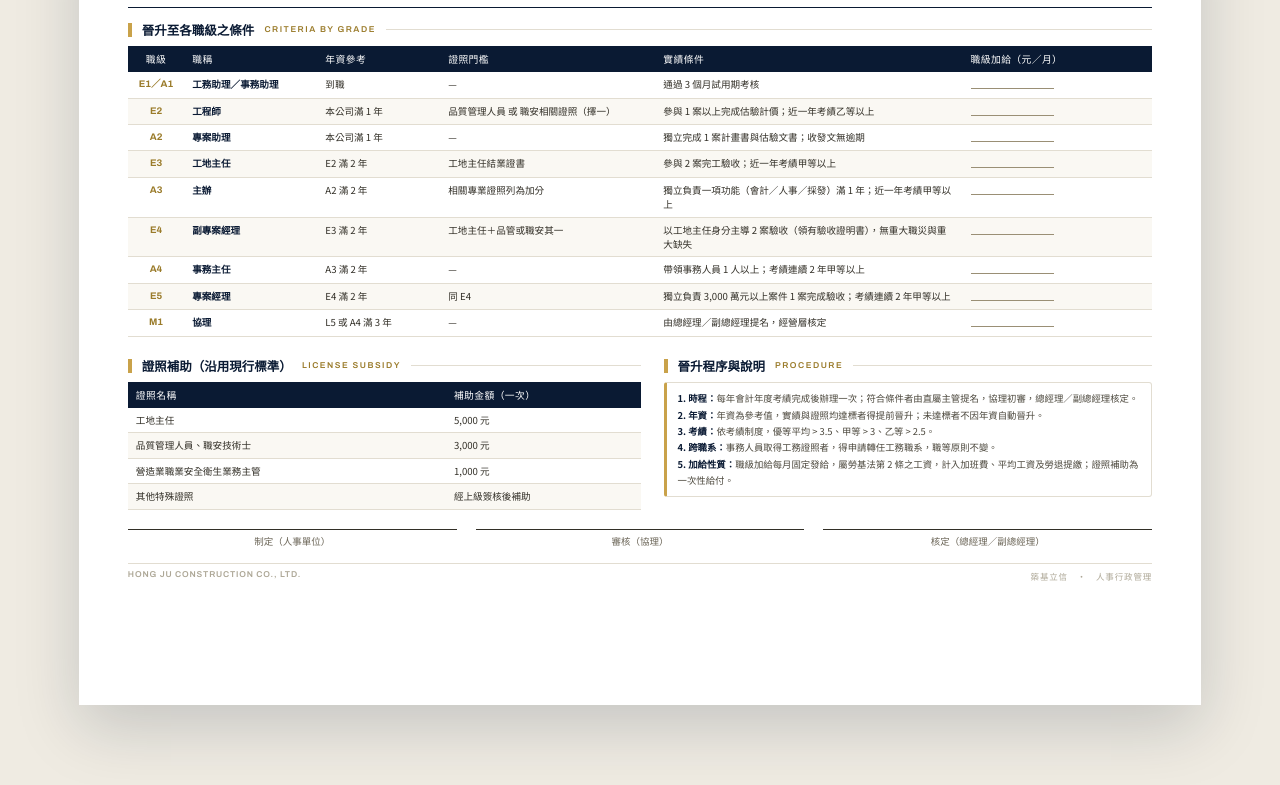
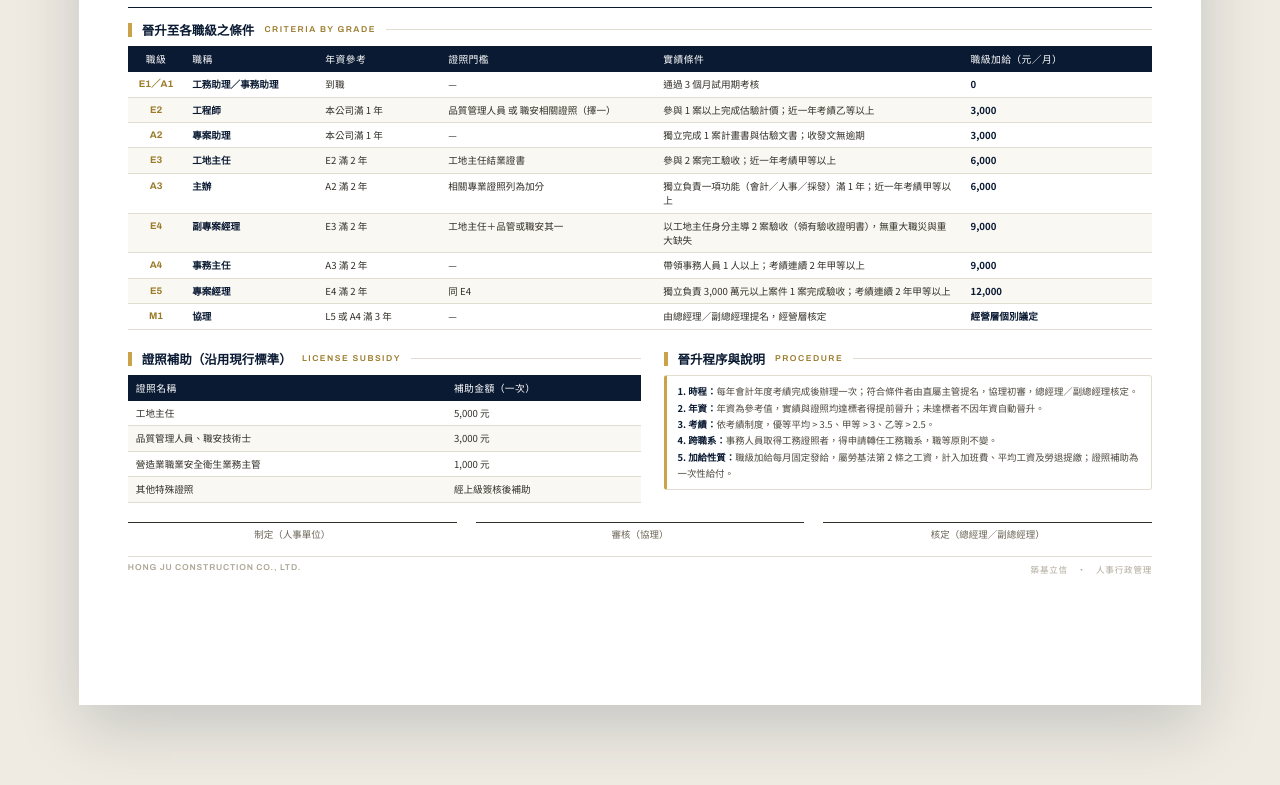
Before and after one commit to YJ-chen0830/hongju-forms, a plain HTML site: page career-ladder.html in a window 1280 px wide. Shown: the part 1113-1898 px from the top of the page. Drawn offline with Linux system fonts and the light colour scheme.

Commit message:
Fill grade allowance amounts on career ladder
Co-Authored-By: Claude Opus 5.5 <noreply@anthropic.com>
Claude-Session: https://claude.ai/code/session_01WaCtjMo4sbiKZhgHriApBj

```diff
--- a/career-ladder.html
+++ b/career-ladder.html
@@ -194,15 +194,15 @@
         <colgroup><col style="width:5.5%;"><col style="width:13%;"><col style="width:12%;"><col style="width:21%;"><col style="width:30%;"><col style="width:18.5%;"></colgroup>
         <thead><tr><th style="text-align:center;">職級</th><th>職稱</th><th>年資參考</th><th>證照門檻</th><th>實績條件</th><th>職級加給（元／月）</th></tr></thead>
         <tbody>
-          <tr><td class="cd2">E1／A1</td><td class="t">工務助理／事務助理</td><td>到職</td><td>—</td><td>通過 3 個月試用期考核</td><td><span class="blank"></span></td></tr>
-          <tr><td class="cd2">E2</td><td class="t">工程師</td><td>本公司滿 1 年</td><td>品質管理人員 或 職安相關證照（擇一）</td><td>參與 1 案以上完成估驗計價；近一年考績乙等以上</td><td><span class="blank"></span></td></tr>
-          <tr><td class="cd2">A2</td><td class="t">專案助理</td><td>本公司滿 1 年</td><td>—</td><td>獨立完成 1 案計畫書與估驗文書；收發文無逾期</td><td><span class="blank"></span></td></tr>
-          <tr><td class="cd2">E3</td><td class="t">工地主任</td><td>E2 滿 2 年</td><td>工地主任結業證書</td><td>參與 2 案完工驗收；近一年考績甲等以上</td><td><span class="blank"></span></td></tr>
-          <tr><td class="cd2">A3</td><td class="t">主辦</td><td>A2 滿 2 年</td><td>相關專業證照列為加分</td><td>獨立負責一項功能（會計／人事／採發）滿 1 年；近一年考績甲等以上</td><td><span class="blank"></span></td></tr>
-          <tr><td class="cd2">E4</td><td class="t">副專案經理</td><td>E3 滿 2 年</td><td>工地主任＋品管或職安其一</td><td>以工地主任身分主導 2 案驗收（領有驗收證明書），無重大職災與重大缺失</td><td><span class="blank"></span></td></tr>
-          <tr><td class="cd2">A4</td><td class="t">事務主任</td><td>A3 滿 2 年</td><td>—</td><td>帶領事務人員 1 人以上；考績連續 2 年甲等以上</td><td><span class="blank"></span></td></tr>
-          <tr><td class="cd2">E5</td><td class="t">專案經理</td><td>E4 滿 2 年</td><td>同 E4</td><td>獨立負責 3,000 萬元以上案件 1 案完成驗收；考績連續 2 年甲等以上</td><td><span class="blank"></span></td></tr>
-          <tr><td class="cd2">M1</td><td class="t">協理</td><td>L5 或 A4 滿 3 年</td><td>—</td><td>由總經理／副總經理提名，經營層核定</td><td><span class="blank"></span></td></tr>
+          <tr><td class="cd2">E1／A1</td><td class="t">工務助理／事務助理</td><td>到職</td><td>—</td><td>通過 3 個月試用期考核</td><td><b style="color:#0A1A33;">0</b></td></tr>
+          <tr><td class="cd2">E2</td><td class="t">工程師</td><td>本公司滿 1 年</td><td>品質管理人員 或 職安相關證照（擇一）</td><td>參與 1 案以上完成估驗計價；近一年考績乙等以上</td><td><b style="color:#0A1A33;">3,000</b></td></tr>
+          <tr><td class="cd2">A2</td><td class="t">專案助理</td><td>本公司滿 1 年</td><td>—</td><td>獨立完成 1 案計畫書與估驗文書；收發文無逾期</td><td><b style="color:#0A1A33;">3,000</b></td></tr>
+          <tr><td class="cd2">E3</td><td class="t">工地主任</td><td>E2 滿 2 年</td><td>工地主任結業證書</td><td>參與 2 案完工驗收；近一年考績甲等以上</td><td><b style="color:#0A1A33;">6,000</b></td></tr>
+          <tr><td class="cd2">A3</td><td class="t">主辦</td><td>A2 滿 2 年</td><td>相關專業證照列為加分</td><td>獨立負責一項功能（會計／人事／採發）滿 1 年；近一年考績甲等以上</td><td><b style="color:#0A1A33;">6,000</b></td></tr>
+          <tr><td class="cd2">E4</td><td class="t">副專案經理</td><td>E3 滿 2 年</td><td>工地主任＋品管或職安其一</td><td>以工地主任身分主導 2 案驗收（領有驗收證明書），無重大職災與重大缺失</td><td><b style="color:#0A1A33;">9,000</b></td></tr>
+          <tr><td class="cd2">A4</td><td class="t">事務主任</td><td>A3 滿 2 年</td><td>—</td><td>帶領事務人員 1 人以上；考績連續 2 年甲等以上</td><td><b style="color:#0A1A33;">9,000</b></td></tr>
+          <tr><td class="cd2">E5</td><td class="t">專案經理</td><td>E4 滿 2 年</td><td>同 E4</td><td>獨立負責 3,000 萬元以上案件 1 案完成驗收；考績連續 2 年甲等以上</td><td><b style="color:#0A1A33;">12,000</b></td></tr>
+          <tr><td class="cd2">M1</td><td class="t">協理</td><td>L5 或 A4 滿 3 年</td><td>—</td><td>由總經理／副總經理提名，經營層核定</td><td><b style="color:#0A1A33;">經營層個別議定</b></td></tr>
         </tbody>
       </table>
 
```
